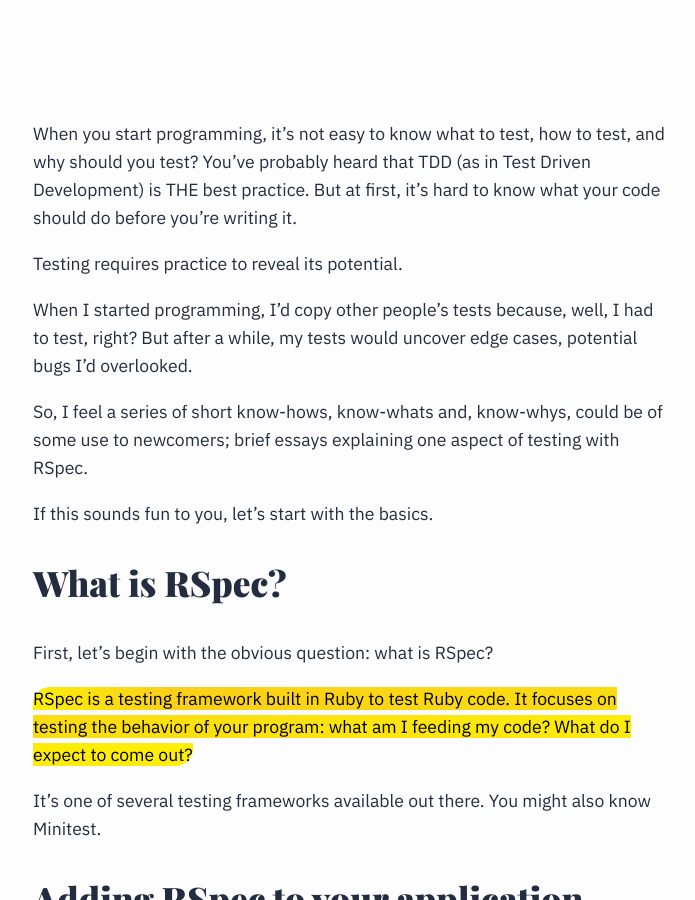
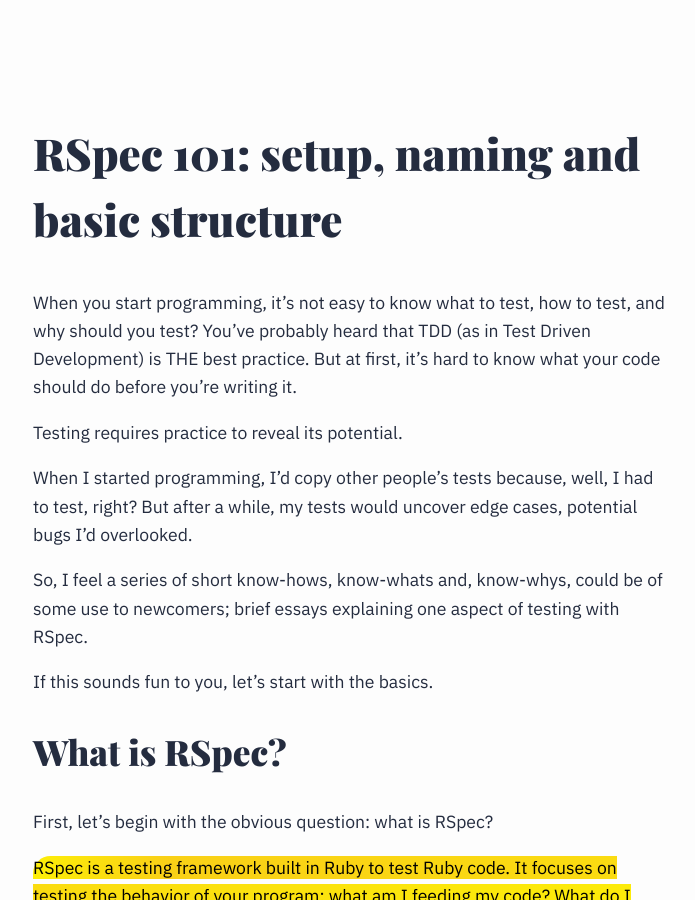
Before and after one commit to merciremi/remicodes, a Jekyll site: the page built from _posts/2021-03-09-rspec-101-setup-and-structure.md, in a window 1280 px wide and 900 px high. Shown: the whole window, without its empty margins (287-982 px from the left). Built offline with Jekyll 4.4.1, drawn with Linux system fonts in a browser that asks for light colours; some web fonts are replaced; our own code applies the rules of GitHub Pages for plain Markdown files.

```diff
--- a/_posts/2021-03-09-rspec-101-setup-and-structure.md
+++ b/_posts/2021-03-09-rspec-101-setup-and-structure.md
@@ -1,6 +1,6 @@
 ---
 layout: post
-title: RSpec 101: setup, naming and basic structure'
+title: 'RSpec 101: setup, naming and basic structure'
 date: 2021-03-09
 excerpt: "When you start programming, it's not easy to know what to test, how to test, and why should you test? So let's start with the basics: a basic setup and exploring your tests structure."
 permalink: /rspec-101-basic-set-up/
```
